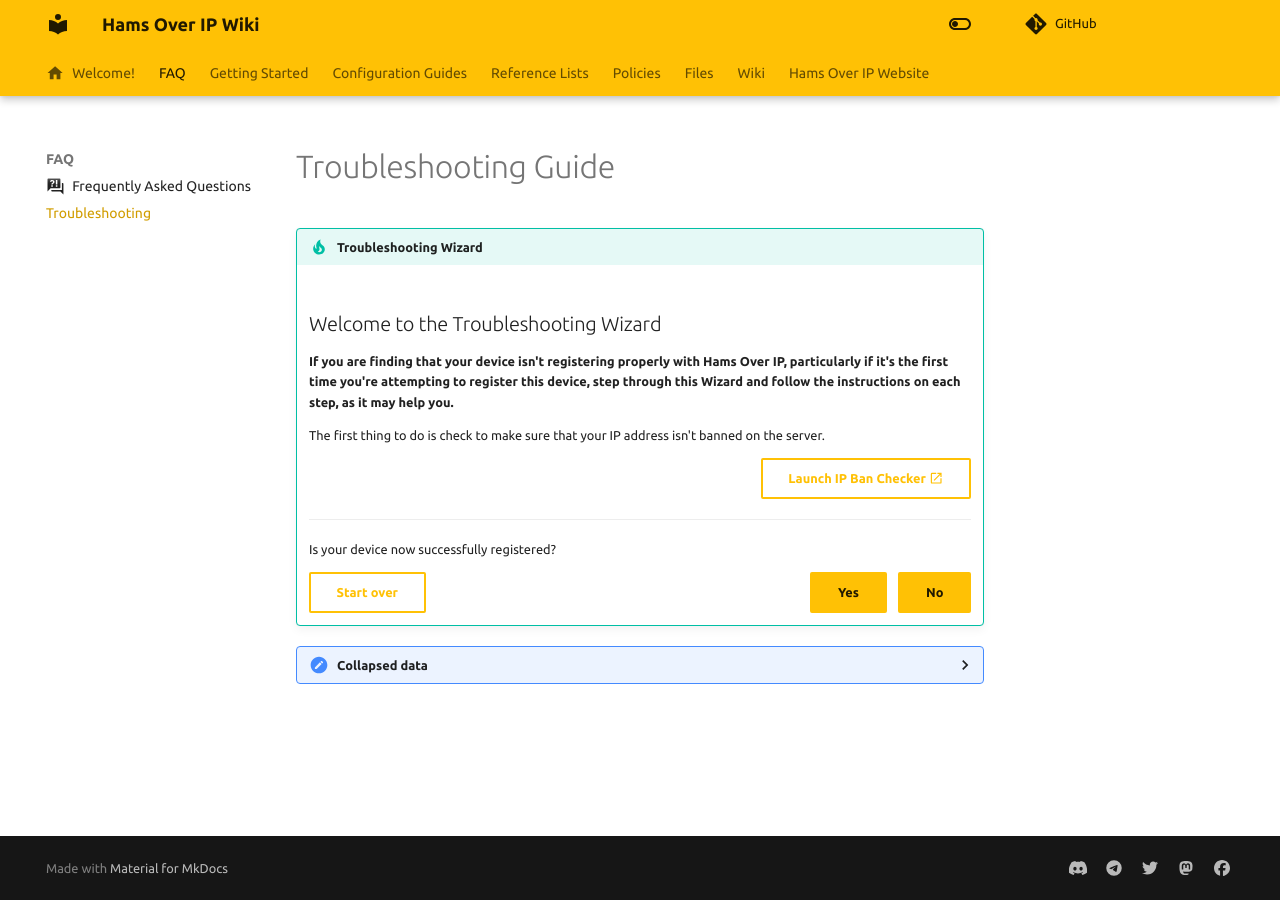
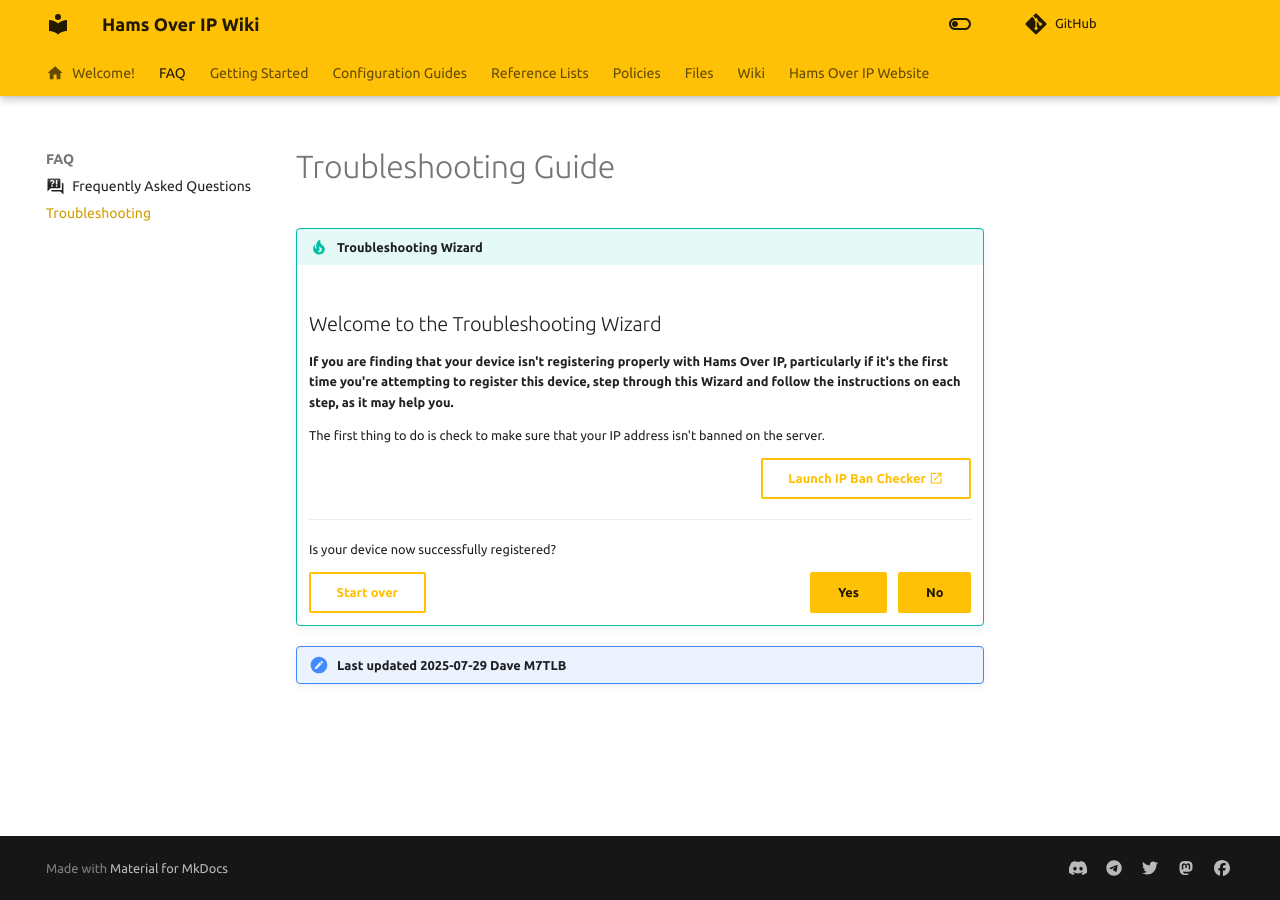
Before and after one commit to hamsoverip/wiki, an MkDocs documentation site: the page built from docs/guides/troubleshooting.md, in a window 1280 px wide. Built offline with MkDocs 1.6.1 and Material for MkDocs 9.7.7, drawn with Linux system fonts in a browser that asks for light colours; emoji names are drawn with the system emoji font; comment, search, counter and statistics services are not loaded; some of the changed lines change nothing that is shown.

Commit message:
Updated: Troubleshooting Wizard - I left in a previous incarnation of the guide

```diff
--- a/docs/guides/troubleshooting.md
+++ b/docs/guides/troubleshooting.md
@@ -182,23 +182,4 @@
 
         <div style="float:left">[Start over](#__tabbed_1_1){ .md-button }</div>
 
-??? alert "Collapsed data"
-
-    If you are finding that your device isn't registering with the network, particularly if it's the first time you're attempting to register this device, then have a look through the following steps, which may help.
-
-    - Make sure that the information from the email you received is entered correctly into your phone.
-    - If you copy/pasted the information from your email, try typing it out instead.
-    - Make sure that the server/proxy address doesn't start with `http://` or have trailing `/` characters.  Email clients are usually "helpful" in this regard.
-    - Make sure that if your device has a separate field for SIP Port (like the Polycoms do, for example), do not include the `:5160` in the server/proxy field, but put `5160` in the port field.
-    - Make sure that the SIP Transport is set to UDP or UDPOnly, and not TCP or any other value.
-    - Remember that the maximum password length for a Polycom/Yealink phone is 10 characters, and for an Escene phone it's 16 characters.  If you've been issued our standard 32 character password, please raise a ticket and let us know and we'll issue a shorter one for you.
-
-    Also, check to see if there is a [Configuration Guide](./index.md) for your device, and check through that first.
-
-    If you're absolutely certain that the device is configured correctly, try out the following:
-
-    - Reboot your device, this may help and "settle in" your configuration changes.
-    - Make sure that SIP ALG has been disabled on your router.
-    - Make sure that UPNP has been disabled on your router.
-    - It's possible that your IP address may have been blocked by the server.  You can wait for 30 minutes and try again to see if it works... otherwise you may need an admin to check the server logs to help understand what's going on.
-    - Reboot your router, this has been known to resolve some local network issues.
+!!! note "Last updated 2025-07-29 Dave M7TLB"
```
